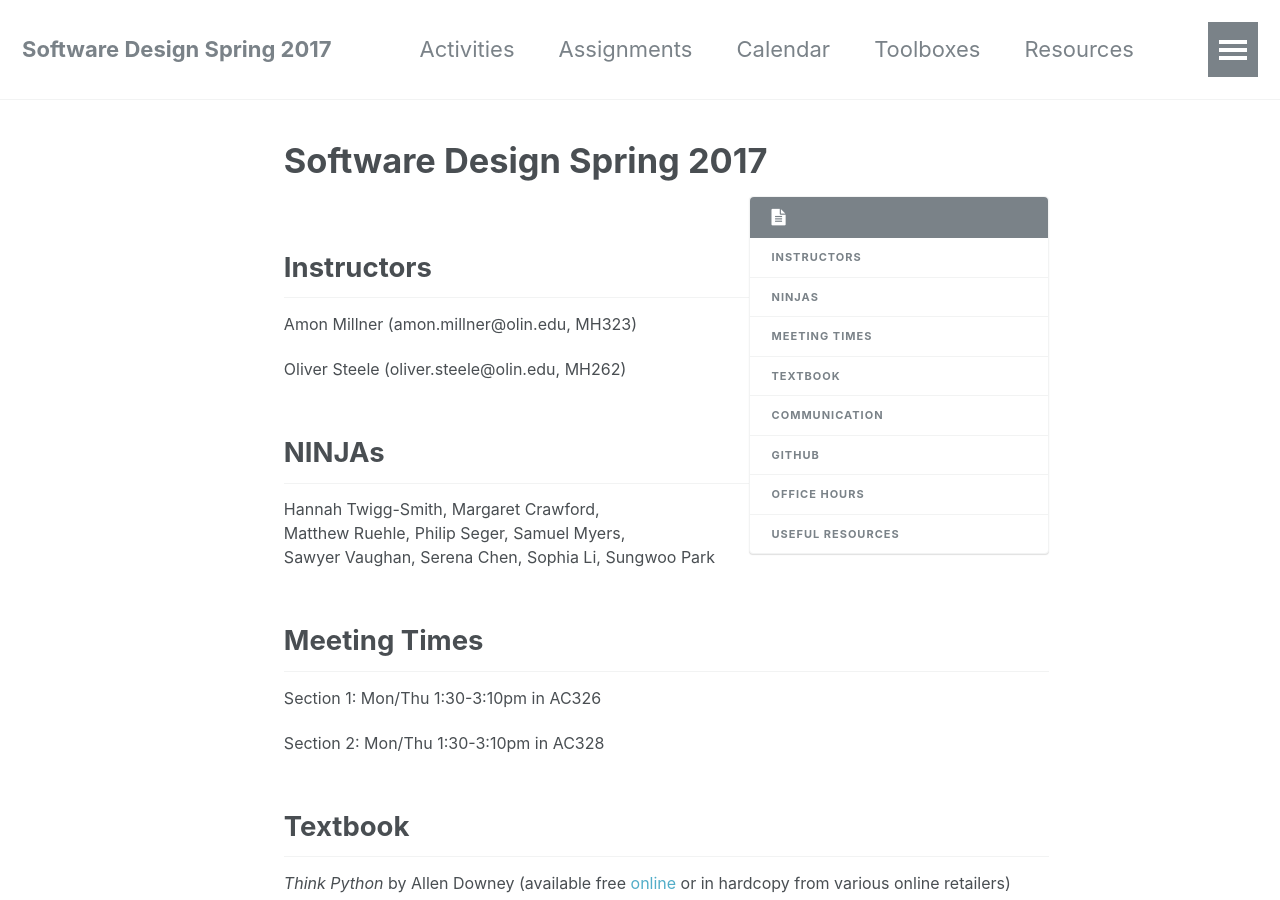
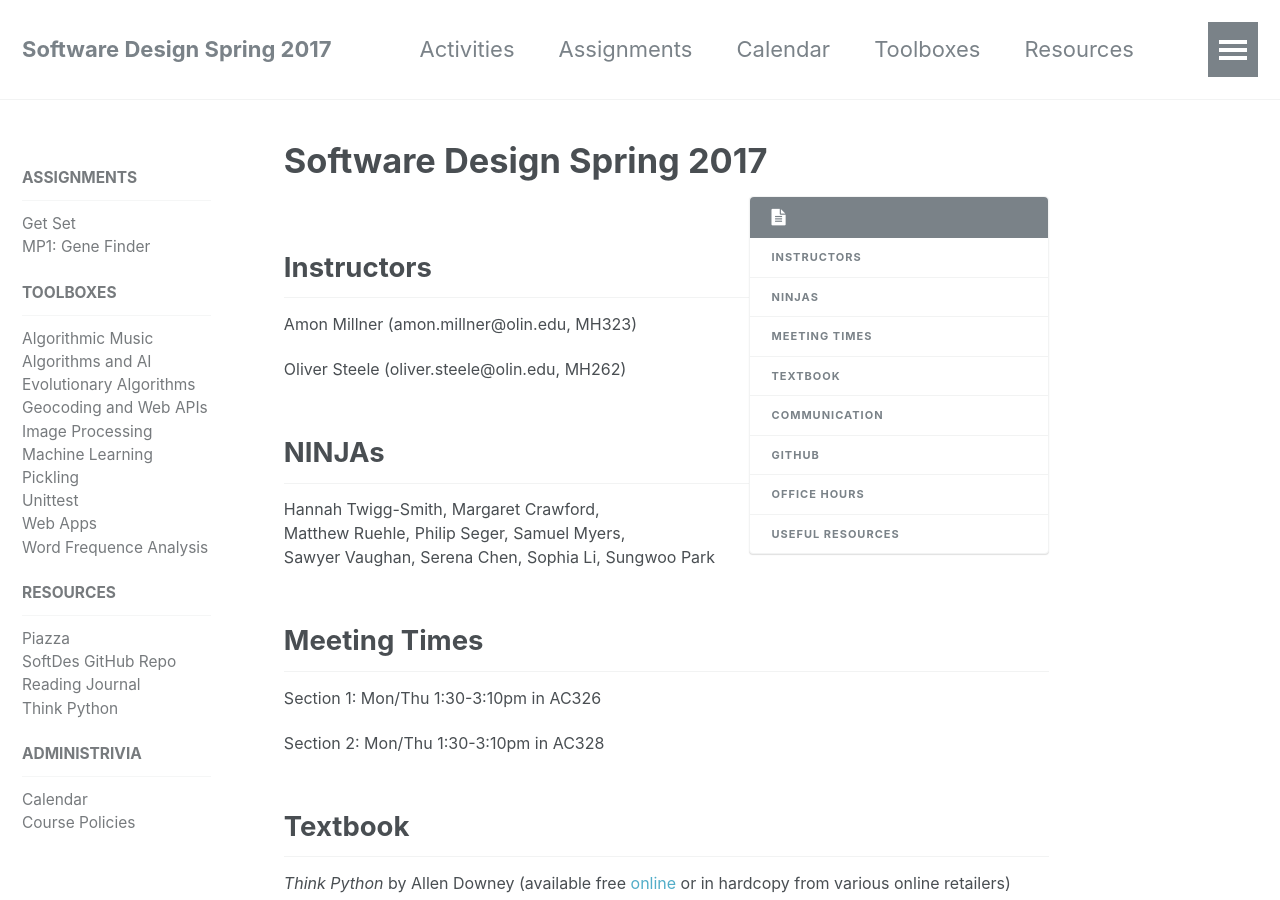
Before and after one commit to sd17spring/sd17spring.github.io, a Jekyll site: the page built from index.md, in a window 1280 px wide and 900 px high. Built offline with Jekyll 4.4.1, drawn with Linux system fonts in a browser that asks for light colours.

Commit message:
add breadcrumbs, sidebar navigation

```diff
--- a/_config.yml
+++ b/_config.yml
@@ -8,6 +8,7 @@ baseurl: "" # the subpath of your site, e.g. /blog/
 url: "https://sd17spring.github.io/" # the base hostname & protocol for your site
 timezone: America/New_York
 author: github
+breadcrumbs: true  # disabled by default
 
 collections:
   assignments:
@@ -21,6 +22,11 @@ collections:
     permalink: /toolboxes/:path/
 
 defaults:
+  - scope:
+      path: ""
+    values:
+      sidebar:
+        nav: docs
   - scope:
       path: ""
       type: assignments
--- a/_data/navigation.yml
+++ b/_data/navigation.yml
@@ -14,3 +14,52 @@ main:
     url: /policies/
   - title: "Git Help"
     url: /git-help/
+
+docs:
+  - title: Assignments
+    children:
+      - title: "Get Set"
+        url: /assignments/setup-your-environment/
+      - title: "MP1: Gene Finder"
+        url: /assignments/mini-project-1-gene-finder/
+
+  - title: Toolboxes
+    children:
+      - title: Algorithmic Music
+        url: /toolboxes/algorithmic-music-composition/
+      - title: Algorithms and AI
+        url: /toolboxes/algorithms-and-ai/
+      - title: Evolutionary Algorithms
+        url: /toolboxes/evolutionary-algorithms/
+      - title: Geocoding and Web APIs
+        url: /toolboxes/geocoding-and-web-apis/
+      - title: Image Processing
+        url: /toolboxes/image-processing/
+      - title: Machine Learning
+        url: /toolboxes/machine-learning/
+      - title: Pickling
+        url: /toolboxes/pickling/
+      - title: Unittest
+        url: /toolboxes/unittest/
+      - title: Web Apps
+        url: /toolboxes/web-apps/
+      - title: Word Frequence Analysis
+        url: /toolboxes/word-frequency-analysis/
+
+  - title: Resources
+    children:
+      - title: Piazza
+        url: https://piazza.com/class/iy3bgqkraq97c0
+      - title: SoftDes GitHub Repo
+        url: https://github.com//sd17spring/
+      - title: Reading Journal
+        url: https://github.com//sd17spring/ReadingJournal
+      - title: Think Python
+        url: http://greenteapress.com/wp/think-python-2e/
+
+  - title: Administrivia
+    children:
+      - title: Calendar
+        url: /calendar/
+      - title: Course Policies
+        url: /policies/
```
